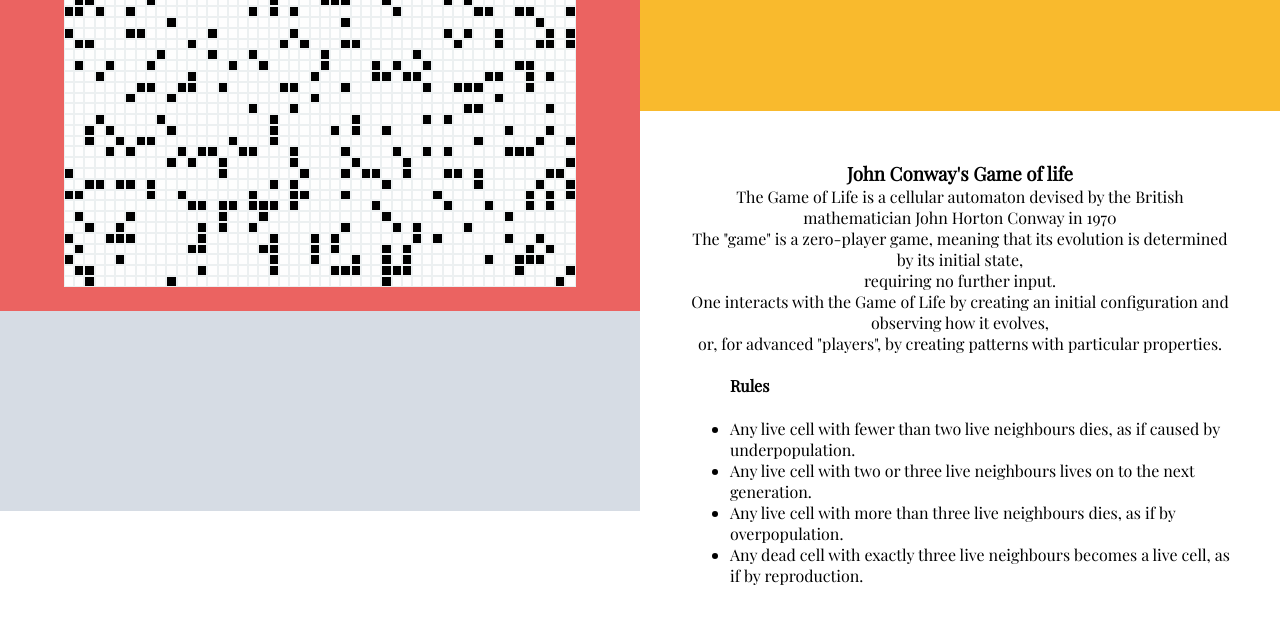
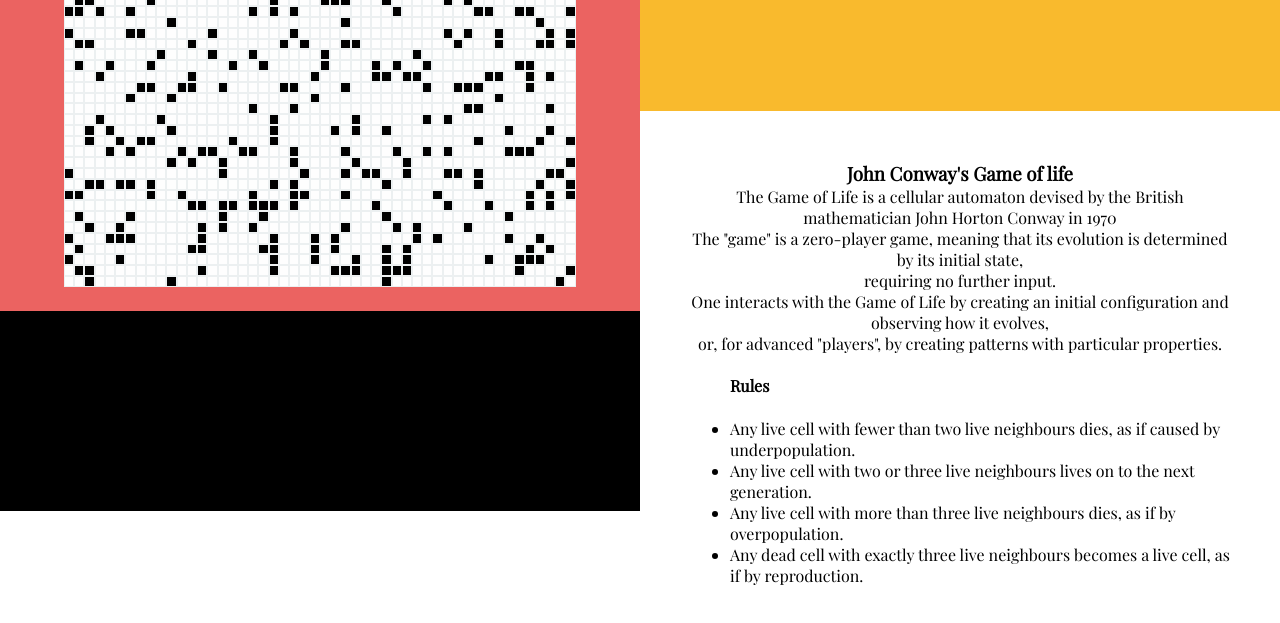
Before and after one commit to huarmenta/gameoflife, a React app: page public/index.html in a window 1280 px wide. Shown: the part 289-912 px from the top of the page. Built offline with nearby package versions, Linux system fonts and the light colour scheme.

Commit message:
Creates div structure to show board

```diff
--- a/public/index.html
+++ b/public/index.html
@@ -28,7 +28,6 @@
     </noscript>
     <div id="root">
       <div id="top_left"></div>
-      <div id="bottom_left"></div>
       <div id="top_right"></div>
       <div id="bottom_right"></div>
     </div>
```
